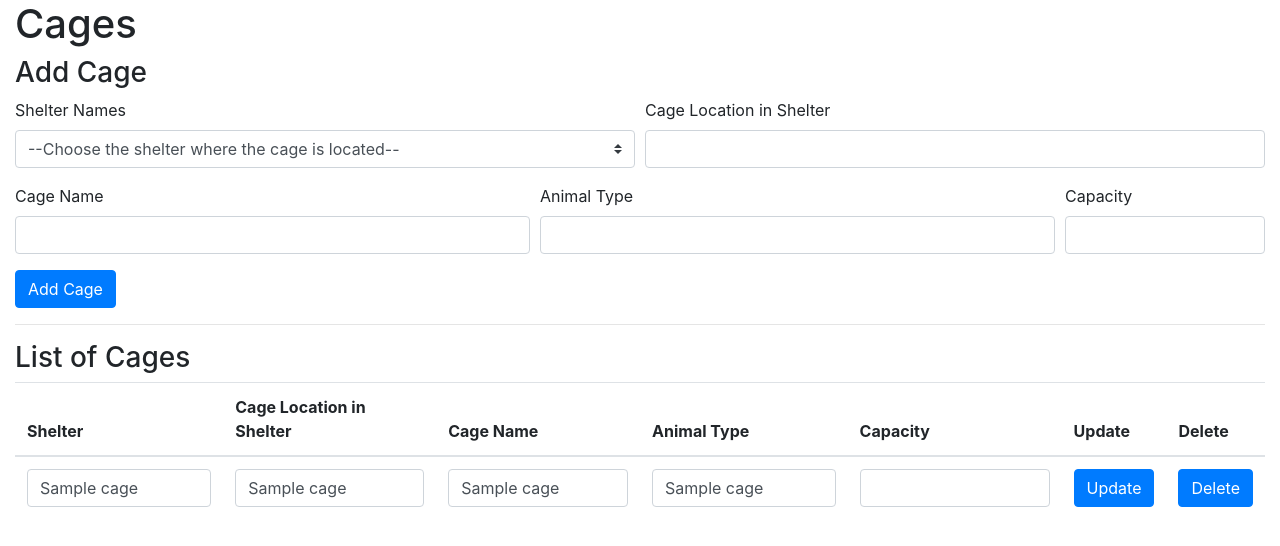
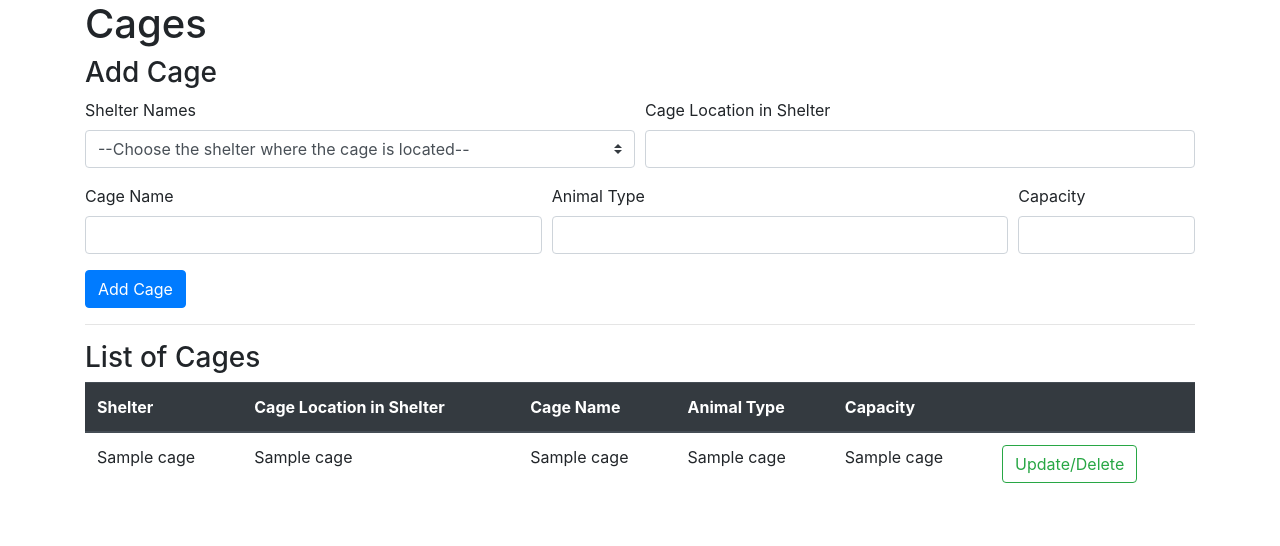
Before and after one commit to kevinlichang/national-animal-shelter-database, a Flask app: template app/templates/cages.html in a window 1280 px wide. Shown: the part 56-602 px from the top of the page. Run offline with Flask 2, Linux system fonts and the light colour scheme; the template is opened without the code that fills it: most values are stand-ins (such as "Sample title", 1, 10 or a date in 2020); some libraries are stand-ins or nearby versions.

Commit message:
added Modal for update and delete

```diff
--- a/app/app.py
+++ b/app/app.py
@@ -128,7 +128,7 @@ def cages():
     sheltersResult = executeQuery(DBConnect, sheltersQuery).fetchall()
 
     #Select all for list
-    query = "SELECT cage_id, shelter_name, cage_location, cage_name, animal_type, capacity FROM `cages` INNER JOIN `shelters` ON cages.shelter_id = shelters.shelter_id;"
+    query = "SELECT cage_id, shelter_name, cage_location, cage_name, animal_type, capacity, cages.shelter_id FROM `cages` INNER JOIN `shelters` ON cages.shelter_id = shelters.shelter_id;"
     result = executeQuery(DBConnect, query).fetchall()
     return render_template('cages.html', title='Cages', allCages=result, shelterData=sheltersResult)
 
--- a/app/templates/cages.html
+++ b/app/templates/cages.html
@@ -30,7 +30,7 @@
   </div>
 </nav>
 
-<div class="container-fluid">
+<div class="container">
   <h1>Cages</h1>
 
   <form class="mb-2" id="addCageForm" action="/cages/" method="post">
@@ -71,32 +71,85 @@
   </form>
   <hr>
   <h3>List of Cages</h3>
-  <table class="table">
-    <thead>
+  <table class="table table-hover">
+    <thead class="thead-dark">
       <tr>
         <th scope="col">Shelter</th>
         <th scope="col">Cage Location in Shelter</th>
         <th scope="col">Cage Name</th>
         <th scope="col">Animal Type</th>
         <th scope="col">Capacity</th>
-        <th scope="col">Update</th>
-        <th scope="col">Delete</th>
+        <th scope="col"></th>
       </tr>
     </thead>
     <tbody>
       {% for cage in allCages%}
-      <form method="post">
-        <tr>
-          <input type="hidden" name="cage_id" value="{{cage[0]}}">
-          <td><input type="text" class="form-control" name="cageShelterID" value="{{cage[1]}}"></td>
-          <td><input type="text" class="form-control" name="cageLocation" value="{{cage[2]}}"></td>
-          <td><input type="text" class="form-control" name="cageName" value="{{cage[3]}}"></td>
-          <td><input type="text" class="form-control" name="cageAnimalType" value="{{cage[4]}}"></td>
-          <td><input type="number" class="form-control" name="cageCapacity" value="{{cage[5]}}"></td>
-          <td><button type="submit" class="btn btn-primary" formaction="/cages/update/{{cage[0]}}">Update</button></td>
-          <td><button type="submit" class="btn btn-primary" formaction="/cages/delete/{{cage[0]}}">Delete</button></td>
-        </tr>
-      </form>
+      <!-- Display Results in table -->
+      <tr>
+        <td>{{cage[1]}}</td>
+        <td>{{cage[2]}}</td>
+        <td>{{cage[3]}}</td>
+        <td>{{cage[4]}}</td>
+        <td>{{cage[5]}}</td>
+        <td><button class="btn btn-outline-success" data-toggle="modal" data-target="#updateModal-{{cage[0]}}">Update/Delete</button></td>
+      </tr>
+
+      <!-- Modal for Update or Delete -->
+      <div class="modal fade" id="updateModal-{{cage[0]}}" tabindex="-1" aria-labelledby="updateModalLabel-{{cage[0]}}" aria-hidden="true">
+        <div class="modal-dialog modal-dialog-centered">
+          <div class="modal-content">
+            <div class="modal-header">
+              <h5 class="modal-title" id="updateModalLabel-{{cage[0]}}">Update Cage</h5>
+              <button type="button" class="close" data-dismiss="modal" aria-label="Close">
+                <span aria-hidden="true">&times;</span>
+              </button>
+            </div>
+            <form method="post">
+              <div class="modal-body">
+
+                <input type="hidden" name="cage_id" value="{{cage[0]}}">
+
+                <div class="form-row">
+                  <div class="form-group col">
+                    <label for="cageShelterID">Shelter Names</label>
+                    <select name="cageShelterID" class="custom-select">
+                      <option value="{{cage[6]}}" selected>{{cage[1]}}</option>
+                      {% for shelter in shelterData%}
+                        <option value="{{shelter[0]}}"> {{shelter[1]}} </option>
+                      {% endfor %}
+                    </select>
+                  </div>
+                </div>
+                <div class="form-row">
+                  <div class="form-group col">
+                    <label for="cageLocation">Cage Location in Shelter</label>
+                    <input type="text" class="form-control" name="cageLocation" value="{{cage[2]}}">
+                  </div>
+                </div>
+                <div class="form-row">
+                  <div class="form-group col-md-5">
+                    <label for="cageName">Cage Name</label>
+                    <input type="text" class="form-control" name="cageName" value="{{cage[3]}}">
+                  </div>
+                  <div class="form-group col-md-5">
+                    <label for="cageAnimalType">Animal Type</label>
+                    <input type="text" class="form-control" name="cageAnimalType" value="{{cage[4]}}">
+                  </div>
+                  <div class="form-group col-md-2">
+                    <label for="cageCapacity">Capacity</label>
+                    <input type="number" class="form-control" name="cageCapacity" value="{{cage[5]}}">
+                  </div>
+                </div>
+              </div>
+              <div class="modal-footer">
+                <button type="submit" class="btn btn-primary" formaction="/cages/update/{{cage[0]}}">Save Update</button>
+                <button type="submit" class="btn btn-danger" formaction="/cages/delete/{{cage[0]}}">Delete Cage</button>
+                <button type="button" class="btn btn-secondary" data-dismiss="modal">Cancel</button>
+              </div>
+            </form>
+          </div>
+        </div>
+      </div>
       {% endfor %}
     </tbody>
   </table>
```
